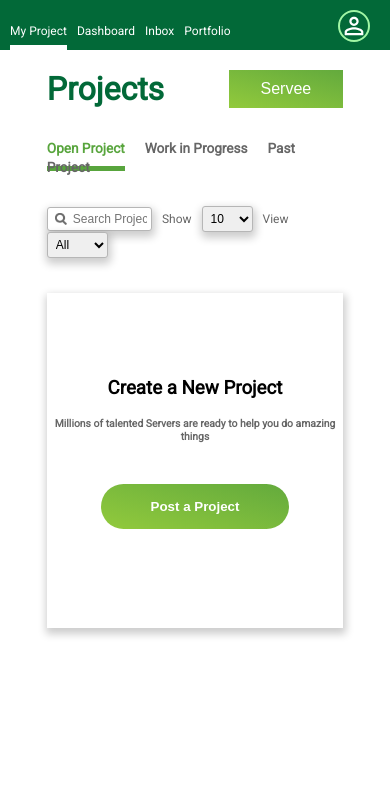
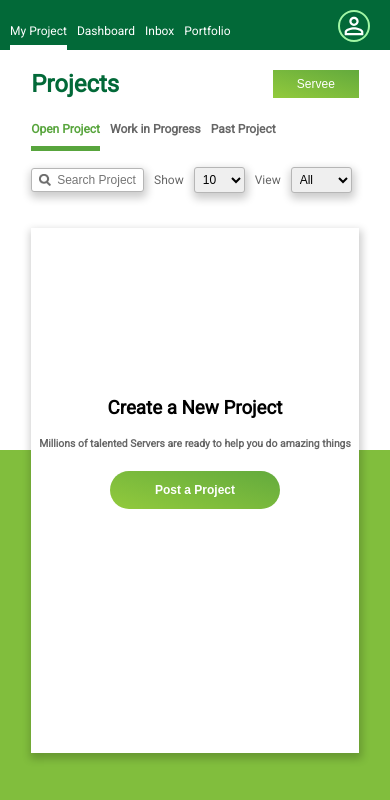
Before and after one commit to Thoratsmita/certi-serve, a React (Create React App) app: page /servee/projects in a window 390 px wide. Shown: the top 800 px of the page. Built offline with nearby package versions, Linux system fonts and the light colour scheme.

Commit message:
Add responsiveness to projects (servee)

```diff
--- a/src/App.css
+++ b/src/App.css
@@ -139,6 +139,7 @@ PROJECTS SERVEE (MAIN COMPONENT)
 .PrjServee {
   padding: 20px 12%;
   height: 85.25vh;
+  background-image: -webkit-linear-gradient(#ffffff 50%, #81be3d 50%);
 }
 
 .PrjServeeHead h1 {
@@ -732,6 +733,12 @@ input[type="checkbox"] {
   height: 60px;
 }
 
+.finanDashboardBg {
+  background-image: -webkit-linear-gradient(#ffffff 50%, #81be3d 50%);
+  background-attachment: fixed;
+  background-size: 100%;
+}
+
 .finanDashboardHead {
   padding: 20px 12%;
 }
@@ -1398,6 +1405,16 @@ input[type="checkbox"] {
     width: 50%;
   }
 
+
+  .PrjServeeHead h1 {
+    font-size: 1.75rem;
+  }
+
+  .PrjServeeHead button {
+    font-size: 14px;
+    padding: 7px 28px;
+  }
+
   /* =================================================================
   POST PROJECT (MAIN COMPONENT)
   ==================================================================*/
@@ -1555,6 +1572,30 @@ input[type="checkbox"] {
   /* =================================================================
   PROJECTS SERVEE (MAIN COMPONENT)
   ==================================================================*/
+
+  .PrjServee {
+  padding: 20px 8%;
+  height: 90vh;
+
+  }
+
+  .PrjServeeHead h1 {
+    font-size: 1.5rem;
+  }
+
+  .PrjServeeHead button {
+    font-size: 12px;
+    padding: 7px 24px;
+  }
+
+  .PrjServeeTab {
+    margin: 20px 0 30px;
+  }
+
+  .PrjServeeTab a {
+    font-size: 0.75rem;
+    margin-right: 10px;
+  }
 
   .PrjServeeForm input {
     width: 25%;
@@ -1572,6 +1613,24 @@ input[type="checkbox"] {
     font-size: 0.75rem;
   }
 
+  .PrjServeeResult {
+    height: 525px;
+  }
+
+  .PrjServeeNew {
+    padding-top: 150px;
+  }
+
+  .PrjServeeNew p {
+    font-size: 0.65rem;
+  }
+
+  .PrjServeeNew button {
+    padding: 12px 45px;
+    font-size: 0.75rem;
+    margin-top: 10px;
+  }
+
   /* =================================================================
   SELECT ACCOUNT (SIGN UP)
   ==================================================================*/
--- a/src/FinancialDashboard_Servee.js
+++ b/src/FinancialDashboard_Servee.js
@@ -75,7 +75,8 @@ export default function FinancialDashboardServee() {
                     </div>
                 </div>
             </div> */}
-            <Navbar_Servee nav='2'/>
+            <Navbar_Servee nav='2' />
+            <div className="finanDashboardBg">
                 <div className="finanDashboardHead">
                     <div className="PrjServeeHead">
                         <h1>Financial Dashboard</h1>
@@ -231,6 +232,7 @@ export default function FinancialDashboardServee() {
                         </div>
                     </div>
                 }
+            </div>
         </>
     )
 }
```
Lines whose indentation alone changed are shown as unchanged.
